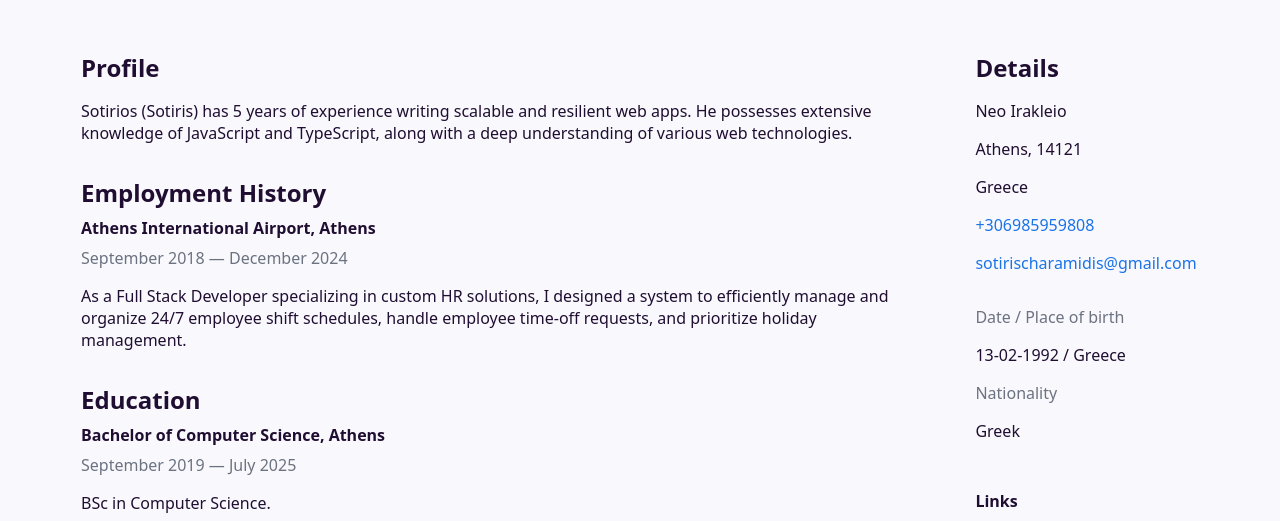
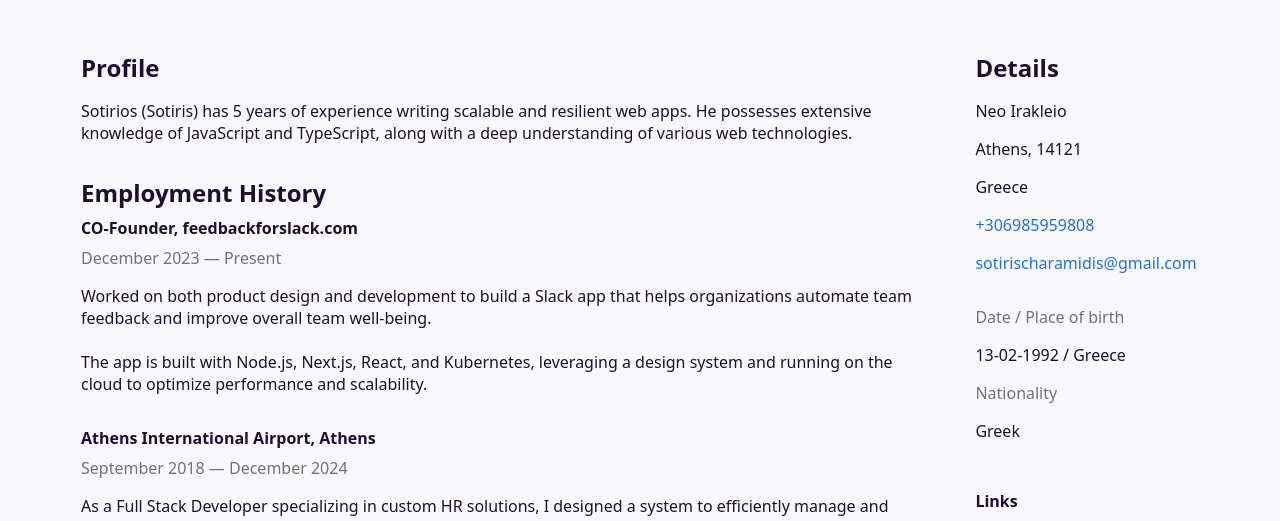
Before and after one commit to SotirisXaram/cv, a plain HTML site: page index.html in a window 1280 px wide. Shown: the part 196-717 px from the top of the page. Drawn offline with Linux system fonts and the light colour scheme.

Commit message:
Update index.html

```diff
--- a/index.html
+++ b/index.html
@@ -34,6 +34,11 @@
 
             <div class="section">
                 <h2>Employment History</h2>
+                <div class="position">
+                    <div class="title">CO-Founder, feedbackforslack.com</div>
+                    <div class="period">December 2023 — Present</div>
+                    <p>Worked on both product design and development to build a Slack app that helps organizations automate team feedback and improve overall team well-being. <br /><br />The app is built with Node.js, Next.js, React, and Kubernetes, leveraging a design system and running on the cloud to optimize performance and scalability.</p>
+                </div>
 <!--                 <div class="position">
                     <div class="title">Cloud Developer at Appfire, Zurich</div>
                     <div class="period">November 2020 — Present</div>
```
